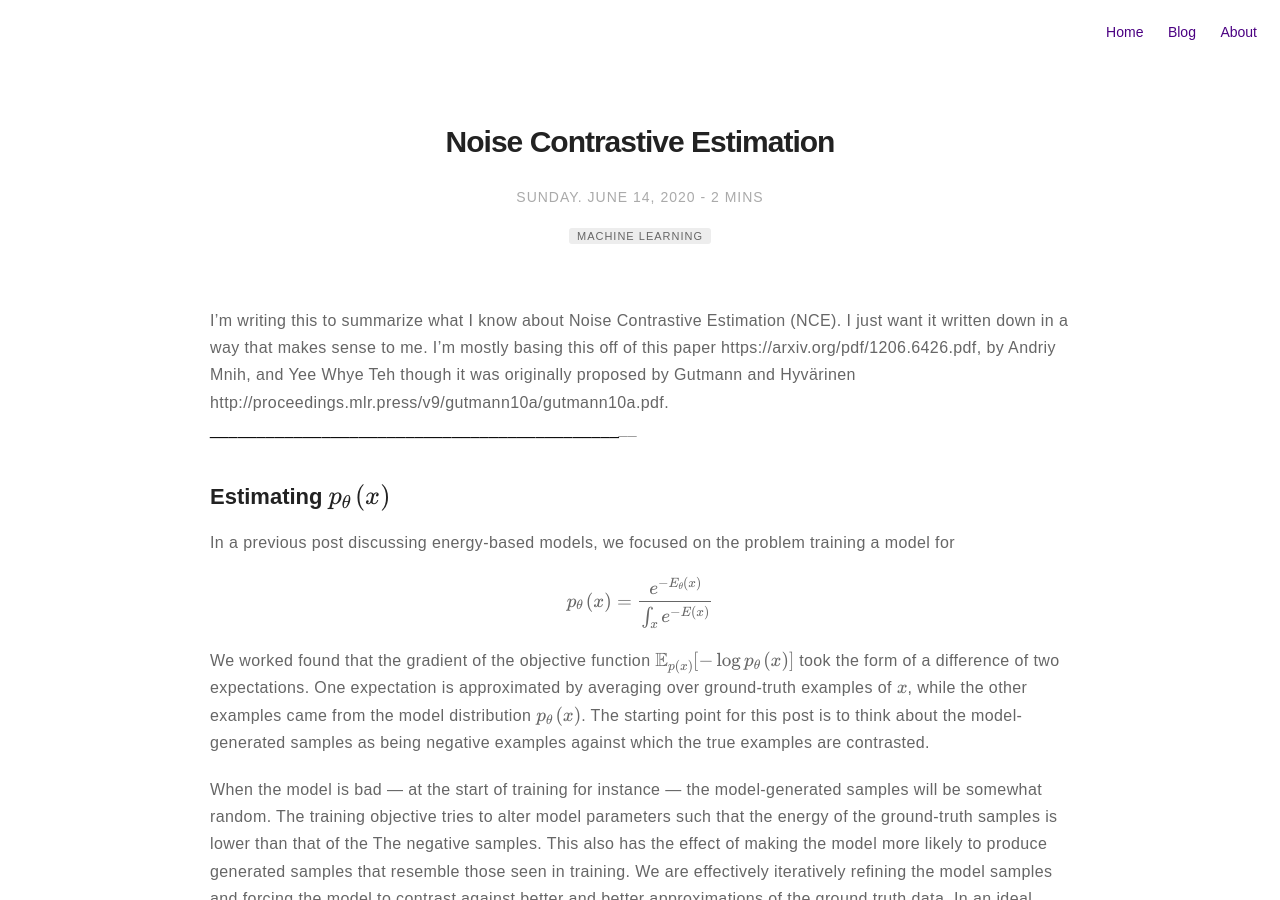
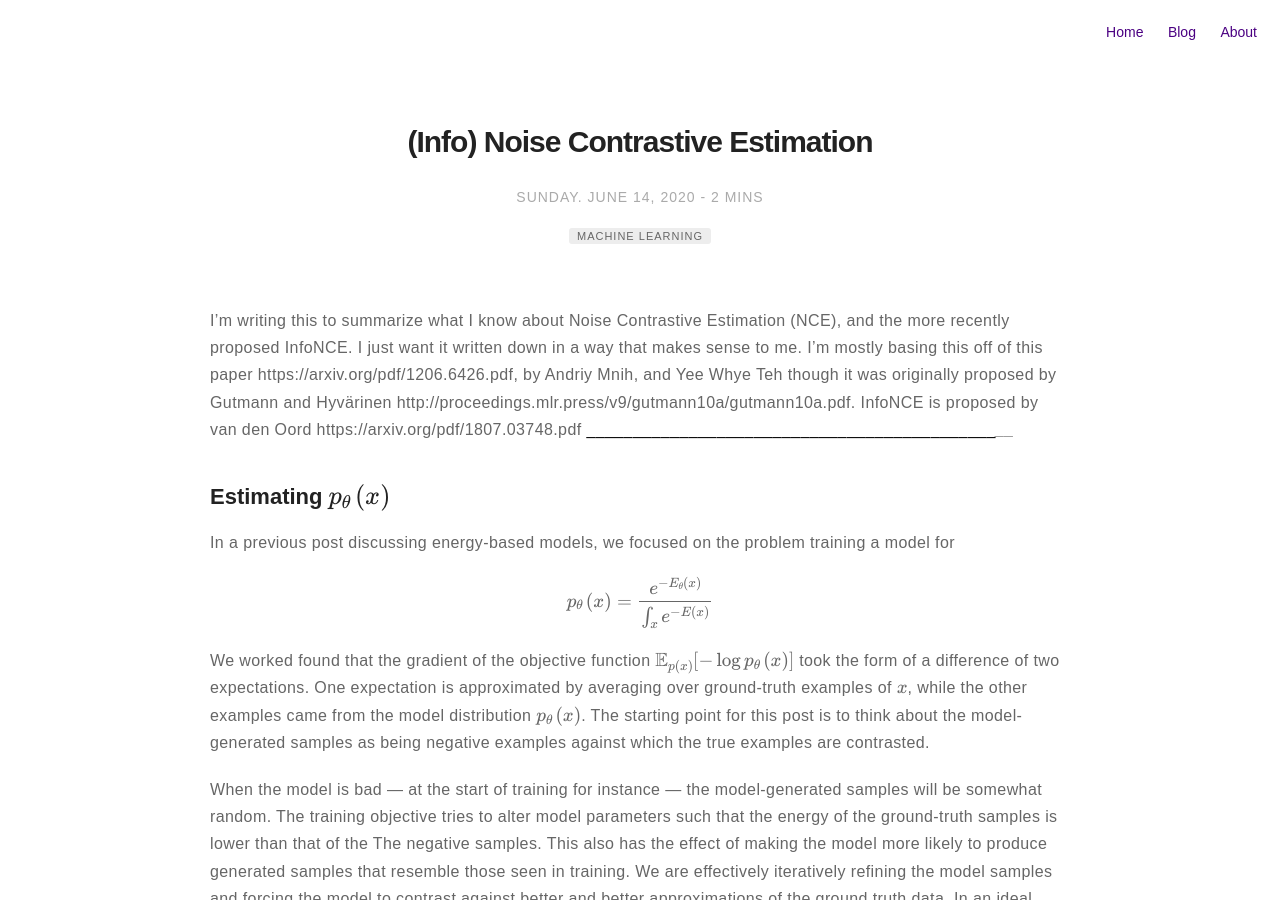
Before and after one commit to m-wiesner/m-wiesner.github.io, a Jekyll site: the page built from _posts/2020-06-14-Noise-Contrastive-Estimation.markdown, in a window 1280 px wide and 900 px high. Built offline with Jekyll 4.4.1, drawn with Linux system fonts in a browser that asks for light colours; formulas are drawn with MathJax 3.

Commit message:
Update 2020-06-14-Noise-Contrastive-Estimation.markdown

```diff
--- a/_posts/2020-06-14-Noise-Contrastive-Estimation.markdown
+++ b/_posts/2020-06-14-Noise-Contrastive-Estimation.markdown
@@ -1,5 +1,5 @@
 ---
-title: "Noise Contrastive Estimation"
+title: "(Info) Noise Contrastive Estimation"
 layout: post
 date: 2020-06-14 13:35
 image: /assets/images/markdown.jpg
@@ -10,11 +10,11 @@ star: false
 category: blog
 author: MatthewWiesner
 published: true
-description: Noise Contrastive Estimation
+description: (Info) Noise Contrastive Estimation
 ---
 
 
-I'm writing this to summarize what I know about Noise Contrastive Estimation (NCE). I just want it written down in a way that makes sense to me. I'm mostly basing this off of this paper https://arxiv.org/pdf/1206.6426.pdf, by Andriy Mnih, and Yee Whye Teh though it was originally proposed by Gutmann and Hyvärinen http://proceedings.mlr.press/v9/gutmann10a/gutmann10a.pdf.
+I'm writing this to summarize what I know about Noise Contrastive Estimation (NCE), and the more recently proposed InfoNCE. I just want it written down in a way that makes sense to me. I'm mostly basing this off of this paper https://arxiv.org/pdf/1206.6426.pdf, by Andriy Mnih, and Yee Whye Teh though it was originally proposed by Gutmann and Hyvärinen http://proceedings.mlr.press/v9/gutmann10a/gutmann10a.pdf. InfoNCE is proposed by van den Oord https://arxiv.org/pdf/1807.03748.pdf
 ________________________________________________________________________________________________________________________________________
 
 ## Estimating $$p_\theta\left(x\right)$$
@@ -29,4 +29,4 @@ When the model is bad --- at the start of training for instance --- the model-ge
 ## Simplifying training
 In the above scenario, learning every detail about the data $$x$$, may ultimately prove hard, especially when $$x$$ is high-dimensional data, and sampling the negative examples from the model is computationally expensive. NCE addresses both of these issues. Instead of sampling from the model distribution, we estimate from a fixed noise distribution that should somewhat approximate the empircal data distribution. Furthermore, instead of directly learning $$p\left(x\right)$$ (think all sequences of words) we instead focus on learning conditional probabilities $$p\left(x | \mbox{context}\left(x\right) \right)$$ (think single word given a context of other surrounding words). Even this task can be challenging. It turns out that we can actually train the model to perform a *different* taks that involves learning the *same* conditional density $$p\left(x | \mbox{context}\left(x\right) \right)$$. This different task involves introducing a latent variable representing the source of the data, and then predicting that source. For simplicity we will call $$ h\left(x\right) = \mbox{context}\left(x\right)$$. In other words we want to optimize the following objective function.
 
-$$\min \mathbb{E}_{\left(x, h\left(x\right)\right)}\left[-\log{p_\theta\left(D | x, \mbox{context}\left(x\right)\right)}\right]$$.
+$$\min \mathbb{E}_{\left(x, h\left(x\right)\right)}\left\[-\log{p_\theta\left(D | x, \mbox{context}\left(x\right)\right)}\right\]$$.
```
